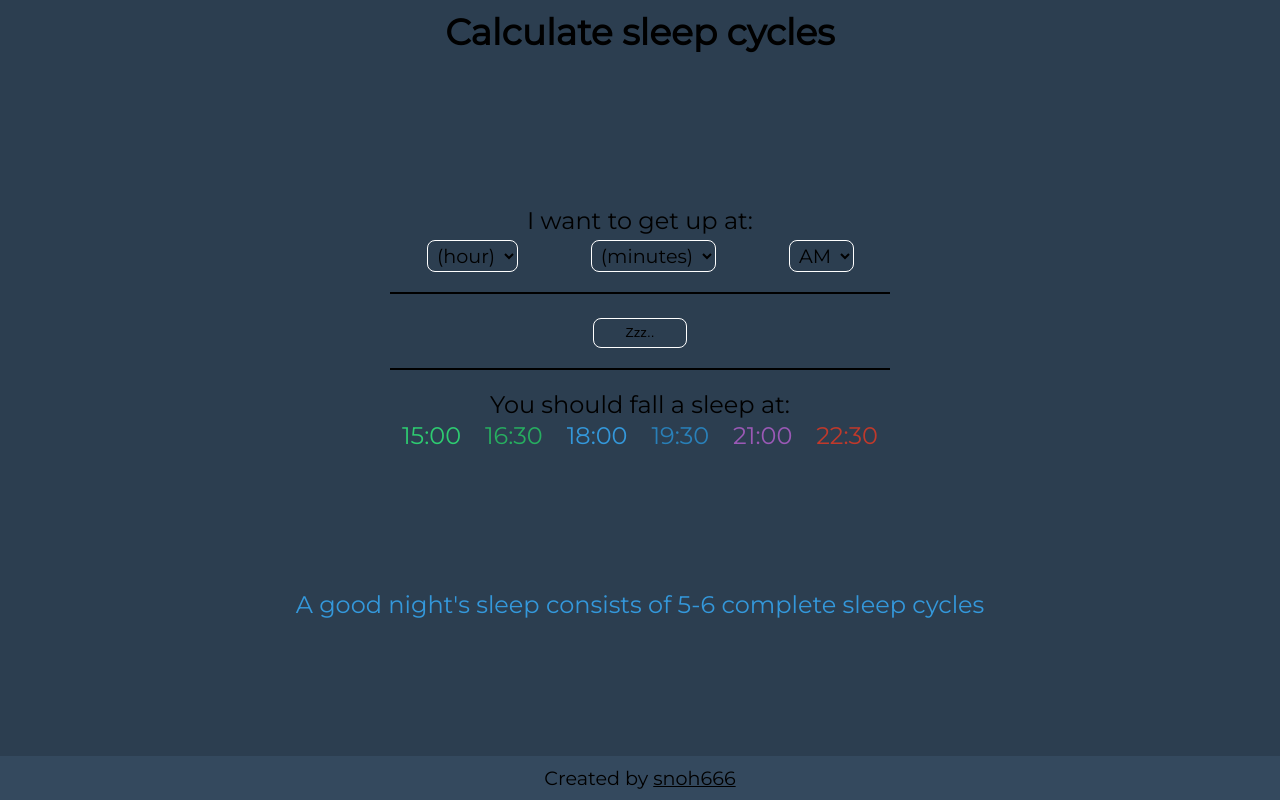
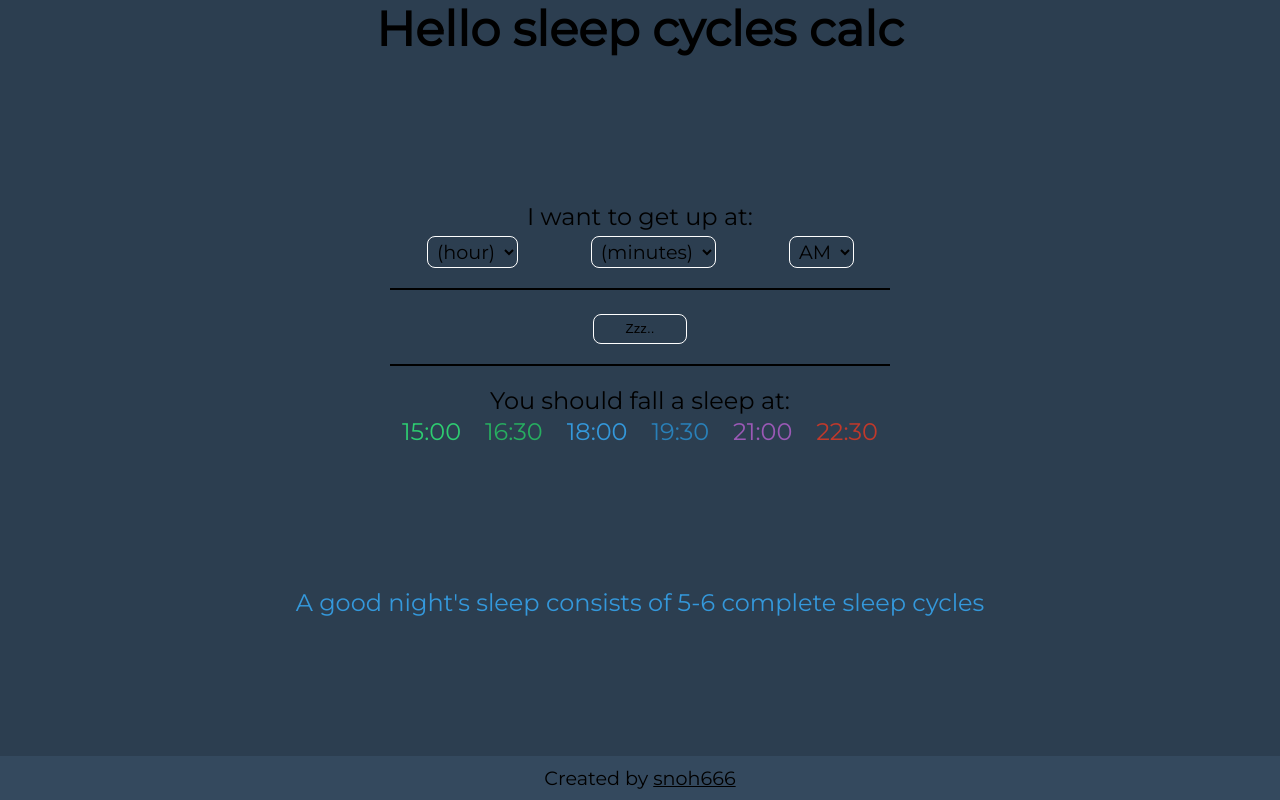
Before and after one commit to snoh666/sleep-cycle-calculator, a React (Create React App) app: page / in a window 1280 px wide. Built offline with nearby package versions, Linux system fonts and the light colour scheme.

Commit message:
Minimal structure of header and import

```diff
--- a/src/App.js
+++ b/src/App.js
@@ -7,31 +7,40 @@ import FallASleep from './components/Fall';
 import AppWrapper from './components/styled/AppWrapper';
 import InfoText from './components/styled/InfoText';
 import StyledFooter from './components/styled/StyledFooter';
+import Header from './components/Header';
 
 /*
   TODO:
 */
 
 function App() {
-
   return (
     <AppWrapper>
-      <h2>Calculate sleep cycles</h2>
+      <header>
+        <Header />
+      </header>
       <div>
         <h4>I want to get up at:</h4>
         <Form />
-        <hr/>
+        <hr />
         <FallASleep />
-        <hr/>
+        <hr />
         <Result />
       </div>
       <InfoText>
         A good night's sleep consists of 5-6 complete sleep cycles
       </InfoText>
       <StyledFooter>
-          <span>
-            Created by <a href="https://github.com/snoh666" target="_blank" rel="noopener noreferrer">snoh666</a>
-          </span>
+        <span>
+          Created by{' '}
+          <a
+            href='https://github.com/snoh666'
+            target='_blank'
+            rel='noopener noreferrer'
+          >
+            snoh666
+          </a>
+        </span>
       </StyledFooter>
     </AppWrapper>
   );
--- /dev/null
+++ b/src/components/Header.jsx
@@ -0,0 +1,11 @@
+import React from 'react';
+
+const Header = () => {
+  return (
+    <div>
+      <h1>Hello sleep cycles calc</h1>
+    </div>
+  );
+};
+
+export default Header;
```
